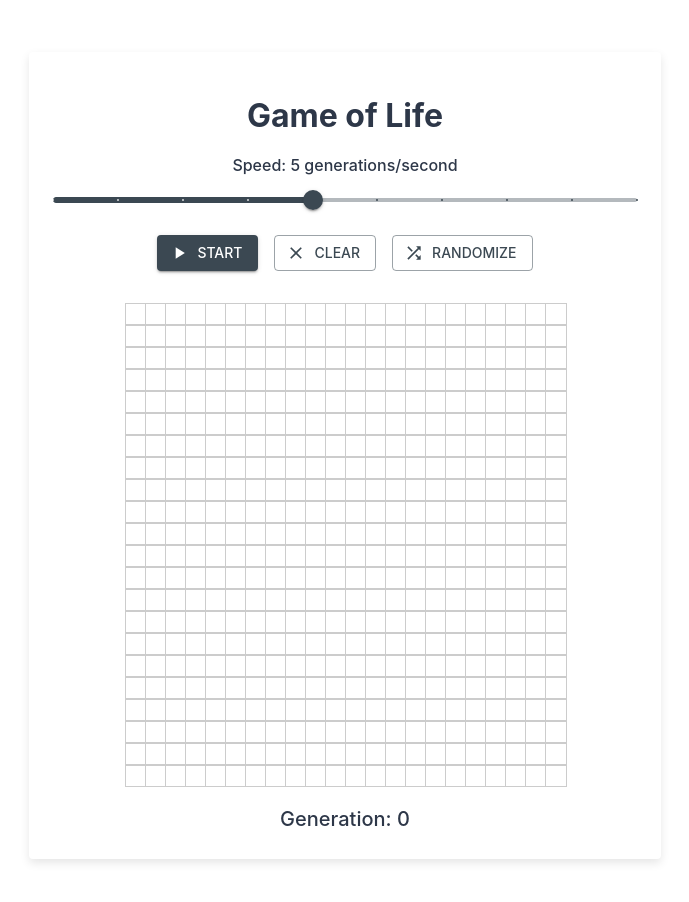
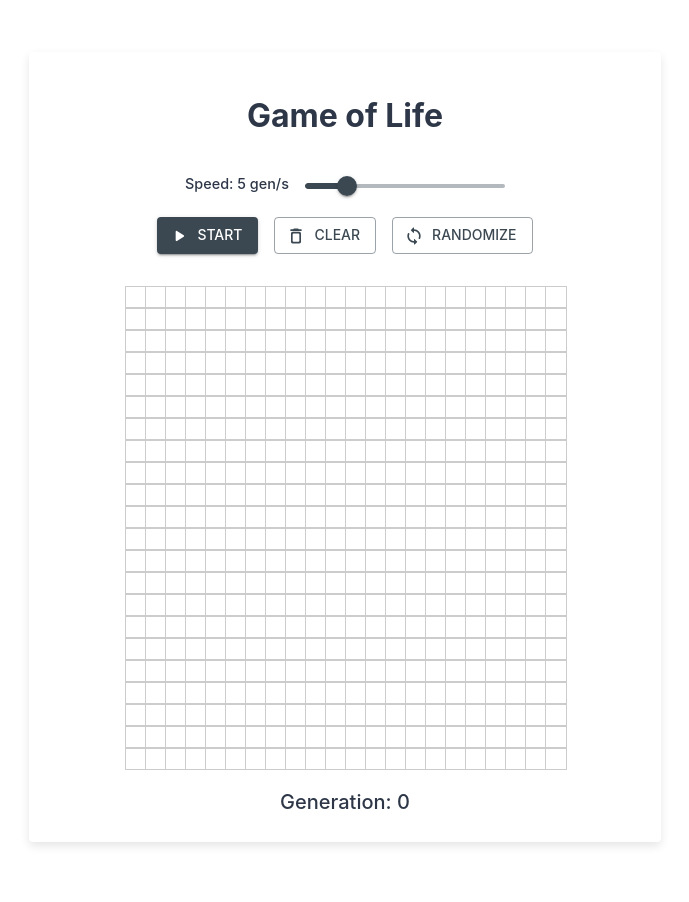
Before and after one commit to AnishSarkar22/Conways-Game-of-Life, a Next.js app: page /game in a window 1280 px wide. Shown: the top 902 px of the page, without its empty margins (295-984 px from the left). Built offline with nearby package versions, Linux system fonts and the light colour scheme.

Commit message:
Refactor Cell component and package.json
- Refactor Cell component to remove unnecessary comments and improve code readability.
- Update package.json dependencies and versions.

```diff
--- a/components/Board.jsx
+++ b/components/Board.jsx
@@ -10,7 +10,12 @@ import {
   createTheme,
   useMediaQuery,
 } from "@mui/material";
-import { PlayArrow, Stop, Clear, Shuffle } from "@mui/icons-material";
+import {
+  PlayArrowRounded,
+  StopRounded,
+  DeleteOutlineRounded,
+  LoopRounded,
+} from "@mui/icons-material";
 
 const theme = createTheme({
   palette: {
@@ -103,9 +108,9 @@ const GameOfLife = () => {
             return acc + (g[newI][newJ] ? 1 : 0);
           }, 0);
 
-          if (neighbors < 2 || neighbors > 3) return false;
-          if (neighbors === 3) return true;
-          return g[i][j];
+          if (cell && (neighbors === 2 || neighbors === 3)) return true;
+          if (!cell && neighbors === 3) return true;
+          return false;
         })
       );
 
@@ -139,36 +144,46 @@ const GameOfLife = () => {
               fontFamily: theme.typography.fontFamily,
               color: "#2D3748",
               fontSize: "2rem",
-              fontWeight: 700, // Added font weight
+              fontWeight: 700,
               textAlign: "center",
+              paddingBottom: "20px",
             }}
           >
             Game of Life
           </Typography>
-          <Box sx={{ mb: 2 }}>
+          <Box
+            sx={{
+              mb: 2,
+              display: "flex",
+              alignItems: "center",
+              justifyContent: "center",
+            }}
+          >
             <Typography
               variant="subtitle1"
               gutterBottom
-              align="center"
               sx={{
                 fontFamily: theme.typography.fontFamily,
                 color: "#2D3748",
                 fontWeight: 450,
+                marginRight: 2, // Add some space between the text and the slider
+                fontSize: "0.9rem",
               }}
             >
-              Speed: {speed} generations/second
+              Speed: {speed} gen/s
             </Typography>
             <Slider
               value={speed}
               onChange={(_, newValue) => setSpeed(newValue)}
               min={1}
-              max={10}
+              max={20}
               step={1}
-              marks
+              // marks
               valueLabelDisplay="auto"
               valueLabelFormat={(value) => `${value} gen/s`}
               sx={{
                 color: "#3B4852",
+                width: 200,
               }}
             />
           </Box>
@@ -185,7 +200,7 @@ const GameOfLife = () => {
               fullWidth={isMobile}
               variant="contained"
               color="primary"
-              startIcon={isRunning ? <Stop /> : <PlayArrow />}
+              startIcon={isRunning ? <StopRounded /> : <PlayArrowRounded />}
               onClick={() => setIsRunning(!isRunning)}
             >
               {isRunning ? "Stop" : "Start"}
@@ -193,7 +208,7 @@ const GameOfLife = () => {
             <Button
               fullWidth={isMobile}
               variant="outlined"
-              startIcon={<Clear />}
+              startIcon={<DeleteOutlineRounded />}
               onClick={clearGrid}
             >
               Clear
@@ -201,7 +216,7 @@ const GameOfLife = () => {
             <Button
               fullWidth={isMobile}
               variant="outlined"
-              startIcon={<Shuffle />}
+              startIcon={<LoopRounded />}
               onClick={randomizeGrid}
             >
               Randomize
--- a/components/Cell.jsx
+++ b/components/Cell.jsx
@@ -1,6 +1,5 @@
 // a cell will have a state of on/off
 // cell will have on-click event
-// cell SHOULD NOT be a react component, due to the overhead of components
 // cell should be a simple div
 
 export default function Cell() {
--- a/pages/index.jsx
+++ b/pages/index.jsx
@@ -28,7 +28,7 @@ export default function Home() {
             {[
               { title: "Play", href: "/game", description: "A Web Application which simulates Conway's Game of Life." },
               { title: "Learn", href: "/learn", description: "Read and learn more about the game, its history and its implications." },
-              { title: "Source", href: "#", description: "See the source code behind this application here on Github." },
+              { title: "Source", href: "https://github.com/AnishSarkar22/Conways-Game-of-Life", description: "See the source code behind this application here on Github." },
               { title: "About", href: "https://github.com/AnishSarkar22", description: "Find out more about the people behind this application." }
             ].map((card, index) => (
               <div
```
Also changed, not shown: package.json (+8 -4 lines), 2 other files (tests, documents, lock files or other folders).
